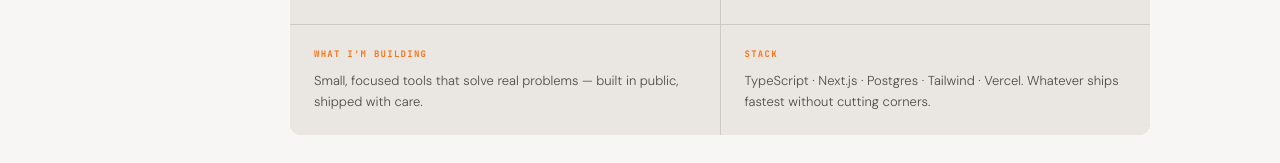
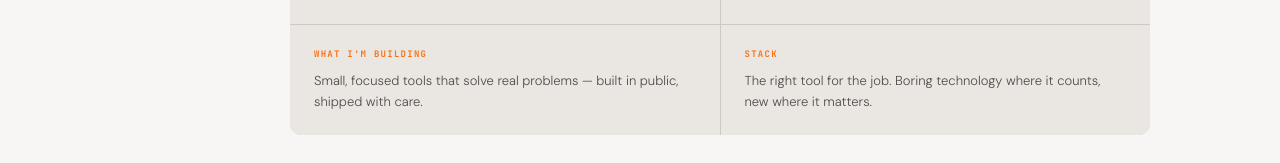
Before and after one commit to arjungsanal/buildfox, a Next.js app: page / in a window 1280 px wide. Shown: the part 2537-2700 px from the top of the page. Built offline with nearby package versions, Linux system fonts and the light colour scheme; no server answers; the database is empty.

Commit message:
chore : Change stack details

```diff
--- a/src/components/landing/AboutSection.tsx
+++ b/src/components/landing/AboutSection.tsx
@@ -121,7 +121,7 @@ export default function AboutSection({ settings }: Props) {
                   },
                   {
                     label: 'Stack',
-                    val: 'TypeScript · Next.js · Postgres · Tailwind · Vercel. Whatever ships fastest without cutting corners.',
+                    val: 'The right tool for the job. Boring technology where it counts, new where it matters.',
                   },
                 ].map(fact => (
                   <div
```
